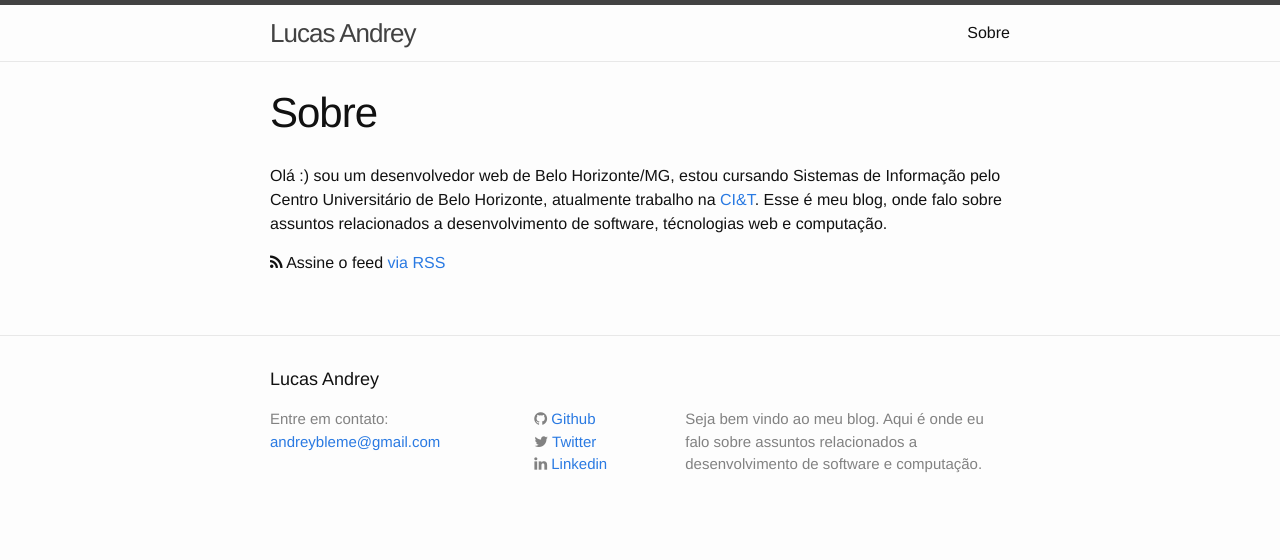
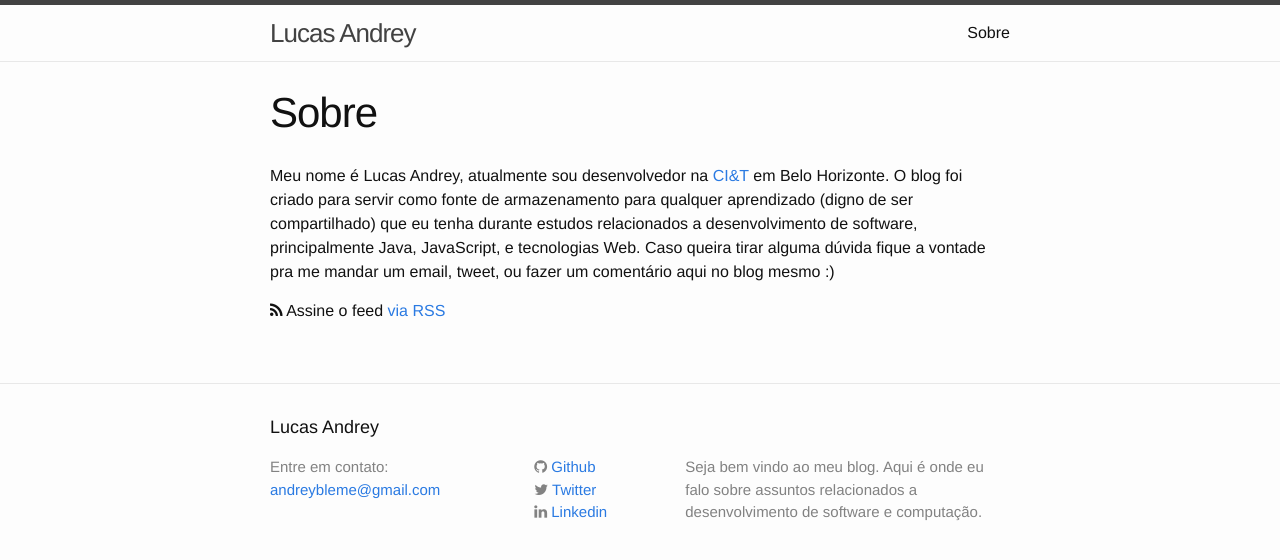
Before and after one commit to andreybleme/andreybleme.github.io, a Jekyll site: the page built from about.md, in a window 1280 px wide. Shown: the top 560 px of the page. Built offline with Jekyll 4.4.1, drawn with Linux system fonts in a browser that asks for light colours; nearby versions of some CDN libraries.

Commit message:
Update about.md

```diff
--- a/about.md
+++ b/about.md
@@ -3,9 +3,6 @@ layout: page
 title: Sobre
 permalink: /about/
 ---
-Olá :) sou um desenvolvedor web de Belo Horizonte/MG, estou cursando Sistemas de Informação
- pelo Centro Universitário de Belo Horizonte, atualmente trabalho na
-[CI&T](http://www.ciandt.com/us-en/). Esse é meu blog, onde falo sobre
- assuntos relacionados a desenvolvimento de software, técnologias web e computação.
+Meu nome é Lucas Andrey, atualmente sou desenvolvedor na [CI&T](http://www.ciandt.com/br-pt/) em Belo Horizonte. O blog foi criado para servir como fonte de armazenamento para qualquer aprendizado (digno de ser compartilhado) que eu tenha durante estudos relacionados a desenvolvimento de software, principalmente Java, JavaScript, e tecnologias Web. Caso queira tirar alguma dúvida fique a vontade pra me mandar um email, tweet, ou fazer um comentário aqui no blog mesmo :)
 
 <i class="fa fa-rss"></i> Assine o feed <a href="{{ "/feed.xml" | prepend: site.baseurl }}">via RSS </a>
```
